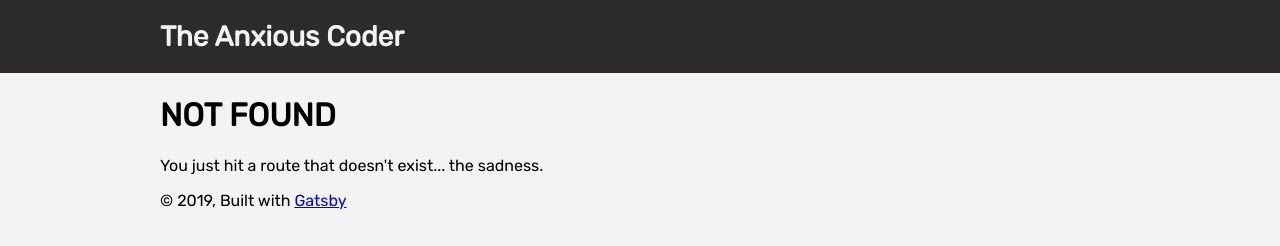
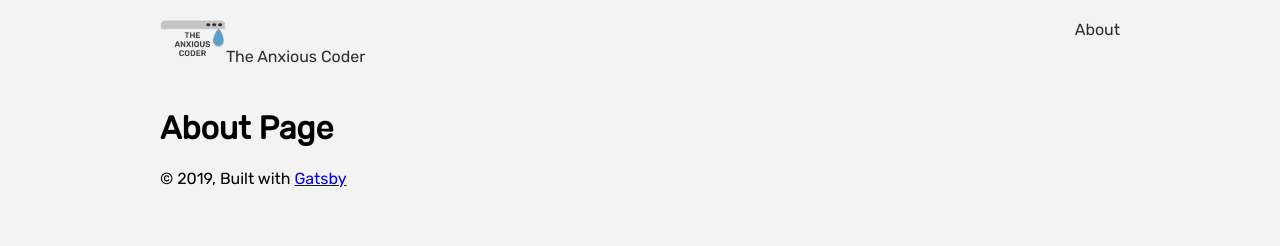
Before and after one commit to CDAracena/the_anxious_coder, a Gatsby site: page /about in a window 1280 px wide. Before the commit this address had no page. Built offline with nearby package versions, Linux system fonts and the light colour scheme; Gatsby itself is replaced by a stand-in of ours; a web font is replaced by a local one.

Commit message:
created blog icon/logo, fetching logo through grahphql

```diff
--- a/gatsby-config.js
+++ b/gatsby-config.js
@@ -24,18 +24,23 @@ module.exports = {
         background_color: `#663399`,
         theme_color: `#663399`,
         display: `minimal-ui`,
-        icon: `src/images/gatsby-icon.png`, // This path is relative to the root of the site.
+        icon: `src/images/anxious-coder-logo@3x.png`, // This path is relative to the root of the site.
       },
     },
     {
       resolve: `gatsby-plugin-google-fonts`,
       options: {
-        fonts: [
-          `rubik`,
-          `incosolata`
-        ]
-      }
-    }
+        fonts: [`rubik`, `incosolata`],
+      },
+    },
+    `gatsby-transformer-sharp`,
+    `gatsby-plugin-sharp`,
+    {
+      resolve: `gatsby-source-filesystem`,
+      options: {
+        path: `${__dirname}/src/images`,
+      },
+    },
     // this (optional) plugin enables Progressive Web App + Offline functionality
     // To learn more, visit: https://gatsby.dev/offline
     // `gatsby-plugin-offline`,
--- a/package.json
+++ b/package.json
@@ -6,14 +6,14 @@
   "author": "Kyle Mathews <mathews.kyle@gmail.com>",
   "dependencies": {
     "gatsby": "^2.18.4",
-    "gatsby-image": "^2.2.34",
+    "gatsby-image": "^2.2.37",
     "gatsby-plugin-google-fonts": "^1.0.1",
     "gatsby-plugin-manifest": "^2.2.30",
     "gatsby-plugin-offline": "^3.0.24",
     "gatsby-plugin-react-helmet": "^3.1.16",
-    "gatsby-plugin-sharp": "^2.3.4",
+    "gatsby-plugin-sharp": "^2.3.10",
     "gatsby-source-filesystem": "^2.1.39",
-    "gatsby-transformer-sharp": "^2.3.6",
+    "gatsby-transformer-sharp": "^2.3.9",
     "prop-types": "^15.7.2",
     "react": "^16.12.0",
     "react-dom": "^16.12.0",
--- a/src/components/header.js
+++ b/src/components/header.js
@@ -1,50 +1,65 @@
-import { Link } from "gatsby"
+import { useStaticQuery, graphql } from "gatsby"
 import PropTypes from "prop-types"
 import React from "react"
-import brandColors from '../utils/commonstyles.js'
 
-const Header = ({ siteTitle }) => (
-  <header
-    style={styles.headerContainer}
-  >
-    <div
-      style={{
-        margin: `0 auto`,
-        maxWidth: 960,
-        padding: 20,
-      }}
-    >
+import brandColors from "../utils/commonstyles.js"
 
-        <Link
-          to="/"
-          style={styles.headerTitle}
-        >
+import headerStyles from "../styles/components/header.module.css"
+
+import Img from "gatsby-image"
+
+const Header = ({ siteTitle }) => {
+  const anxiousLogo = useStaticQuery(graphql`
+    query {
+      file(relativePath: { eq: "anxious-coder-logo@3x.png" }) {
+        childImageSharp {
+          fixed(width: 66, height: 42) {
+            ...GatsbyImageSharpFixed
+          }
+        }
+      }
+    }
+  `)
+
+  return (
+    <header style={styles.headerContainer}>
+      <div style={styles.linkContainer}>
+        <a href="/" className={headerStyles.headerlink}>
+          <Img
+            alt="The Anxious Coder Logo"
+            fixed={anxiousLogo.file.childImageSharp.fixed}
+          />
+
           {siteTitle}
-        </Link>
+        </a>
 
-    </div>
-  </header>
-)
-
-Header.propTypes = {
-  siteTitle: PropTypes.string,
-}
-
-Header.defaultProps = {
-  siteTitle: ``,
+        <a href="/about/" className={headerStyles.headerlink}>
+          About
+        </a>
+      </div>
+    </header>
+  )
 }
 
 export default Header
 
 const styles = {
   headerContainer: {
-    background: brandColors.black,
-      marginBottom: `1.45rem`,
+    // background: brandColors.black,
+    marginBottom: `1.45rem`,
   },
   headerTitle: {
     color: brandColors.white,
     textDecoration: `none`,
     fontSize: 28,
-    fontWeight: 800
-  }
+    fontWeight: 800,
+    flex: 1,
+  },
+  linkContainer: {
+    margin: `0 auto`,
+    maxWidth: 960,
+    padding: 20,
+    display: "flex",
+    justifyContent: "space-between",
+  },
 }
--- /dev/null
+++ b/src/pages/about.js
@@ -0,0 +1,16 @@
+import React from "react"
+import { Link } from "gatsby"
+
+import Layout from "../components/layout"
+import Image from "../components/image"
+import SEO from "../components/seo"
+
+const AboutPage = () => (
+  <Layout>
+    <SEO title="About" />
+    <h1> About Page </h1>
+    <p></p>
+  </Layout>
+)
+
+export default AboutPage
--- /dev/null
+++ b/src/styles/components/header.module.css
@@ -0,0 +1,13 @@
+.headerlink {
+  transition: transform 0.4s ease-in-out;
+  color: #2c2929fc;
+  text-decoration: none;
+}
+
+.headerlink:active {
+  transform: scale(1.1);
+}
+
+.headerlink:hover {
+  color: #fff;
+}
```
Also changed, not shown: src/components/layout.css (line endings or trailing spaces), src/images/anxious-coder-logo.png (added), src/images/anxious-coder-logo@2x.png (added), src/images/anxious-coder-logo@3x.png (added), 2 other files.
